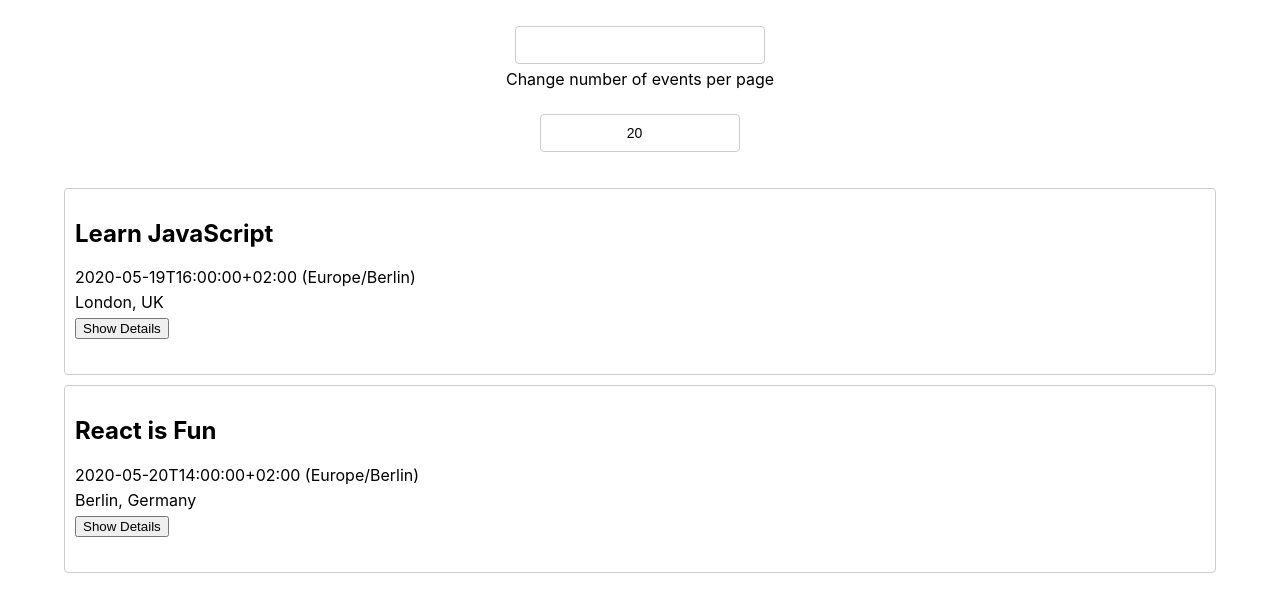
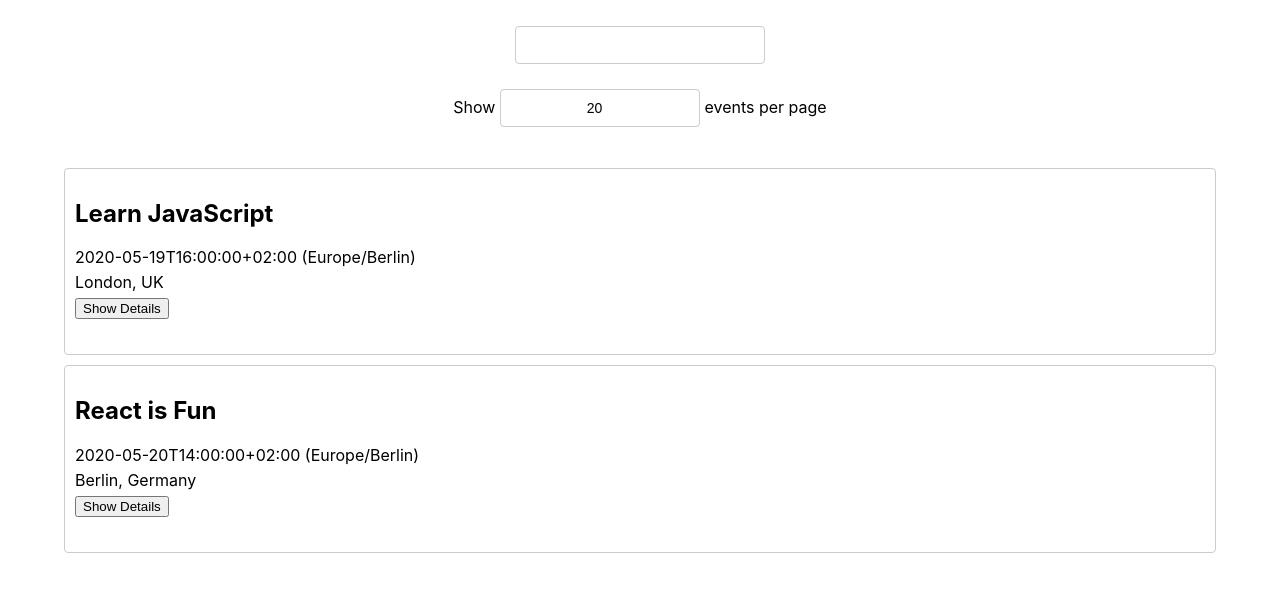
Before and after one commit to moni-tu/Meet-app, a React (Create React App) app: page / in a window 1280 px wide. Shown: the top 612 px of the page. Built offline with nearby package versions, Linux system fonts and the light colour scheme; what atatus-spa would draw is missing.

Commit message:
ad navigator online to the last load event list when offline

```diff
--- a/src/NumberOfEvents.js
+++ b/src/NumberOfEvents.js
@@ -29,15 +29,16 @@ class NumberOfEvents extends Component {
 
     return (
       <div className='NumberOfEvents' style= {{ position:"relative", overflow:"auto"}}>
-        <p> Change number of events per page </p>
-        <input
+
+         <p> Show <input
           type="number"
           onChange={this.handleInputChange}
           value={numberOfEvents}
           className="numberOfEvents"
-        />
+        /> events per page </p>
         <ErrorAlert text ={this.state.errorText}/>
       </div>
+
     );
   }
 }
--- a/src/api.js
+++ b/src/api.js
@@ -54,6 +54,11 @@ import NProgress from 'nprogress';
       NProgress.done();
       return mockData;
     }
+    if (!navigator.onLine) {
+      const data = localStorage.getItem("lastEvents");
+      NProgress.done();
+      return data?JSON.parse(data.events).events:[];;
+    }
     const token = await getAccessToken();
     if (token) {
       removeQuery();
```
